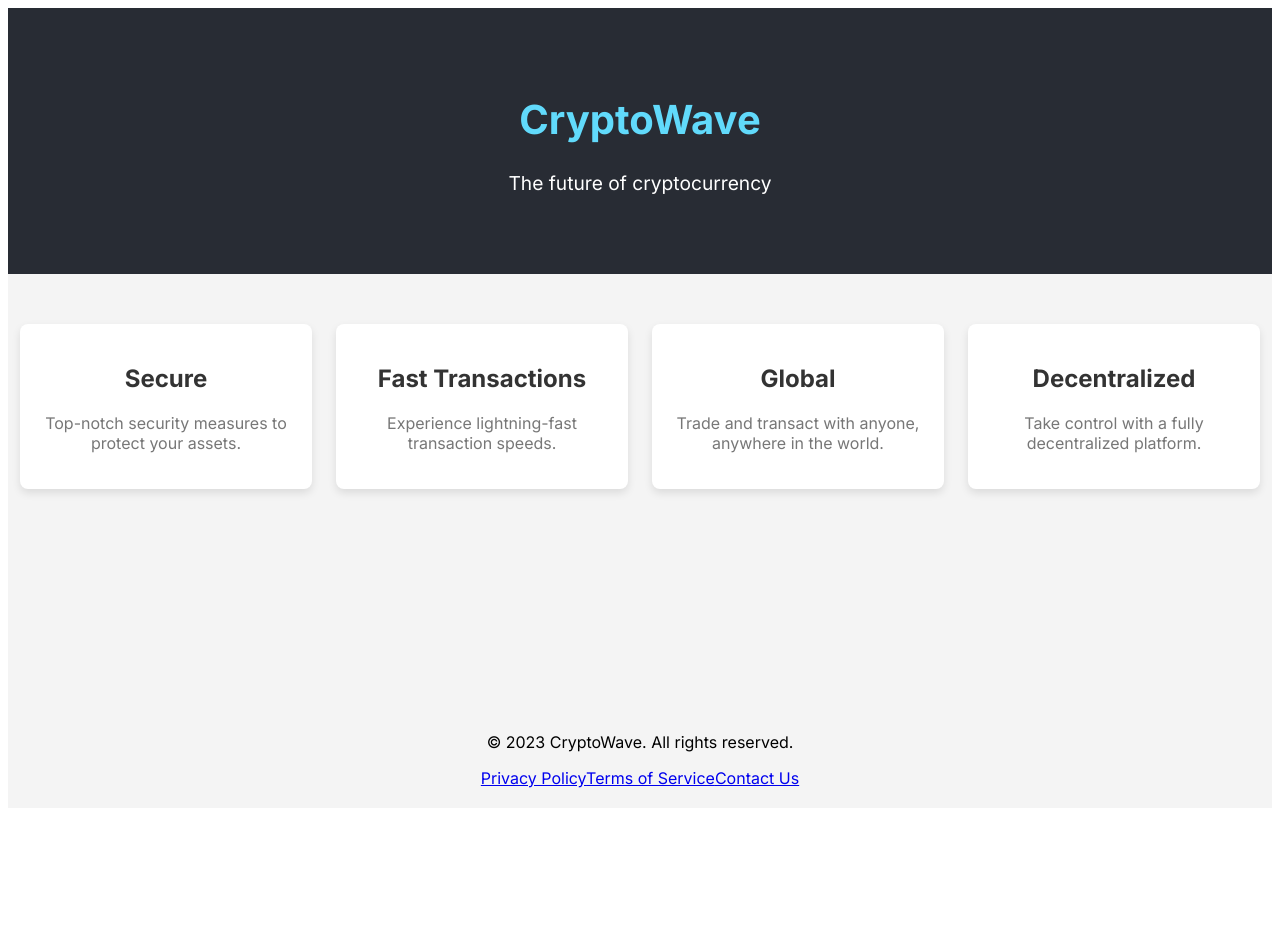
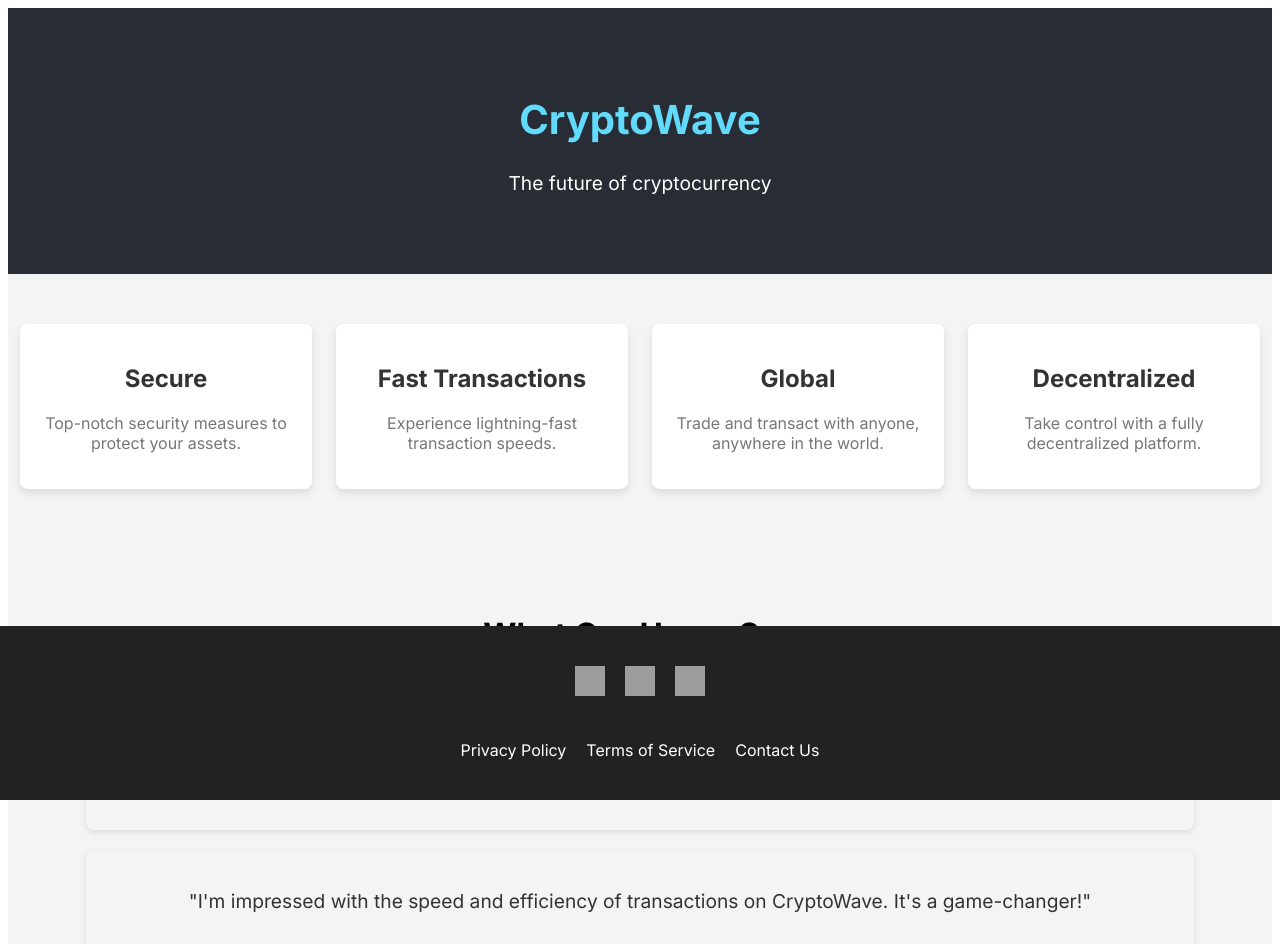
Before and after one commit to PeterdQuinn/my-crypto-land, a Next.js app: page / in a window 1280 px wide. Shown: the top 944 px of the page. Before the commit the page ends 816 px from the top, so only its background shows below. Built offline with nearby package versions, Linux system fonts and the light colour scheme; grey boxes are pictures that could not be loaded.

Commit message:
updated the footer

```diff
--- a/app/page.js
+++ b/app/page.js
@@ -27,11 +27,37 @@ export default function Page() {
             <p>Take control with a fully decentralized platform.</p>
           </div>
         </section>
+
+        <section className={styles.testimonials}>
+          <h2>What Our Users Say</h2>
+          <div className={styles.testimonialCard}>
+            <div className={styles.testimonialCardContent}>
+              <p>"CryptoWave has transformed the way I trade and manage my cryptocurrencies. The platform is intuitive and secure!"</p>
+              <p className={styles.testimonialAuthor}>- Jane Doe, Cryptocurrency Enthusiast</p>
+            </div>
+          </div>
+          <div className={styles.testimonialCard}>
+            <div className={styles.testimonialCardContent}>
+              <p>"I'm impressed with the speed and efficiency of transactions on CryptoWave. It's a game-changer!"</p>
+              <p className={styles.testimonialAuthor}>- John Smith, Blockchain Developer</p>
+            </div>
+          </div>
+        </section>
       </main>
 
       <footer className={styles.footer}>
         <div className={styles.footerContent}>
-    <p>&copy; 2023 CryptoWave. All rights reserved.</p>
+          <div className={styles.footerSocial}>
+            <a href="#" className={styles.socialIcon}>
+              <img src="/facebook-icon.png" alt="Facebook" />
+            </a>
+            <a href="#" className={styles.socialIcon}>
+              <img src="/twitter-icon.png" alt="Twitter" />
+            </a>
+            <a href="#" className={styles.socialIcon}>
+              <img src="/instagram-icon.png" alt="Instagram" />
+            </a>
+          </div>
           <div className={styles.footerLinks}>
             <a href="#">Privacy Policy</a>
             <a href="#">Terms of Service</a>
@@ -39,7 +65,6 @@ export default function Page() {
           </div>
         </div>
       </footer>
-
     </div>
   );
 }
--- a/app/page.module.css
+++ b/app/page.module.css
@@ -57,17 +57,61 @@
   color: #777;
 }
 
+
+/* ... existing styles ... */
+
 .footer {
-  padding: 20px 0;
+  background-color: #222; /* Change background color */
+  color: #fff;
   text-align: center;
-  width: 100%;
+  padding: 40px 0; /* Increased padding */
+  width: 100%; /* Extend width across the bottom */
+  position: absolute;
+  bottom: 0;
 }
+
+.footerContent {
+  display: flex;
+  flex-direction: column;
+  align-items: center;
+}
+
+.footerSocial {
+  margin-bottom: 20px;
+}
+
+.socialIcon {
+  display: inline-block;
+  margin: 0 10px;
+}
+
+.socialIcon img {
+  width: 30px;
+  height: 30px;
+}
+
+.footerLinks {
+  margin-top: 20px;
+}
+
+.footerLinks a {
+  color: #fff;
+  text-decoration: none;
+  margin-right: 20px;
+}
+
+.footerLinks a:last-child {
+  margin-right: 0;
+}
+
+
+
 
 /* Custom cursor styles */
 .custom-cursor {
   width: 20px;
   height: 20px;
-  border: 2px solid #61dafb;
+  border: 10px solid #61dafb;
   border-radius: 50%;
   position: absolute;
   transform: translate(-50%, -50%);
@@ -75,13 +119,40 @@
   z-index: 9999;
 }
 
-/* Dark and Light theme styles */
-.theme-light {
-  background-color: #f4f4f4;
-  color: #333;
+/* ... existing styles ... */
+
+.testimonials {
+  text-align: center;
+  margin: 50px 0;
 }
 
-.theme-dark {
-  background-color: #333;
-  color: #f4f4f4;
+.testimonials h2 {
+  font-size: 2rem;
+  margin-bottom: 20px;
 }
+
+.testimonialCard {
+  background-color: #f4f4f4;
+  padding: 20px;
+  border-radius: 8px;
+  margin-bottom: 20px;
+  box-shadow: 0px 2px 6px rgba(0, 0, 0, 0.1);
+}
+
+.testimonialCardContent {
+  display: flex;
+  flex-direction: column;
+  align-items: center;
+}
+
+.testimonialCardContent p {
+  font-size: 1.2rem;
+  color: #333;
+  text-align: center;
+}
+
+.testimonialAuthor {
+  font-size: 1rem;
+  color: #777;
+  margin-top: 10px;
+}
```
Lines whose indentation alone changed are shown as unchanged.
